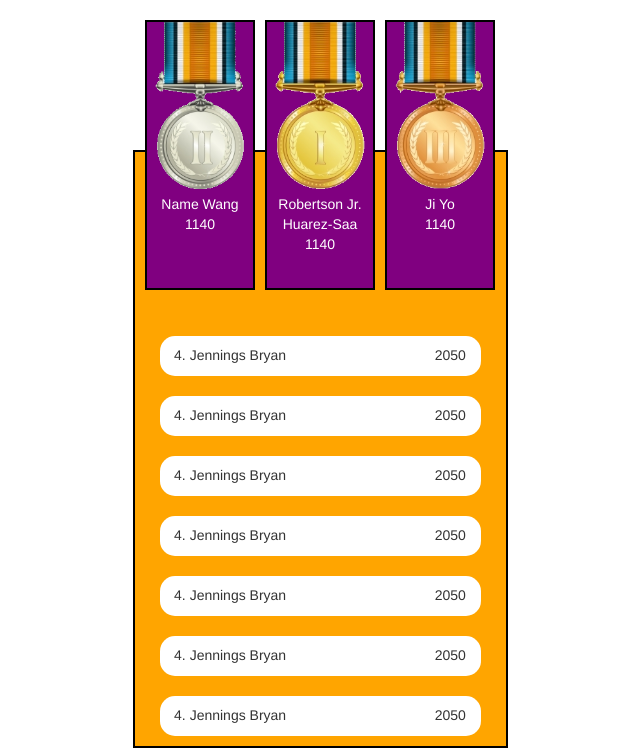
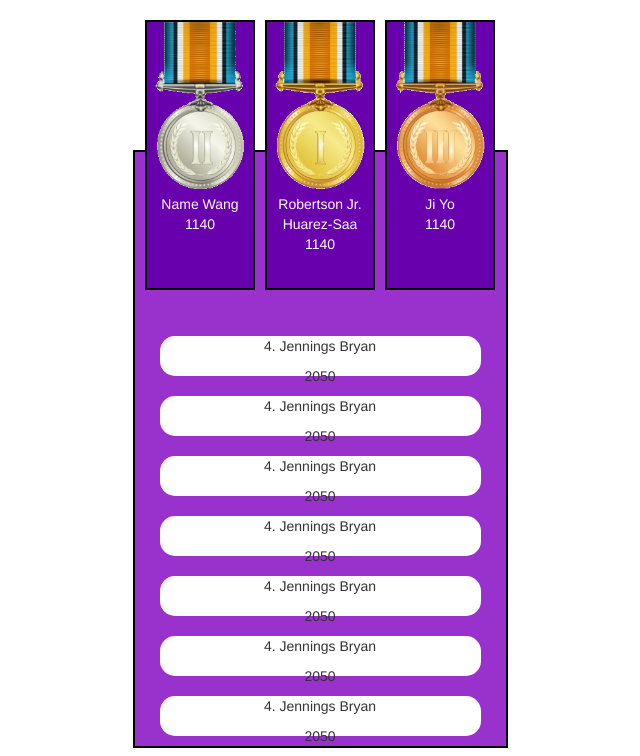
Before and after one commit to Ramon-W/sb-channelkeeper-analytics, a Flask app: page /statistics in a window 1280 px wide. Shown: the part 100-856 px from the top of the page, without its empty margins (320-960 px from the left). Run offline with Flask 2, Linux system fonts and the light colour scheme; some libraries are stand-ins or nearby versions.

Commit message:
Update style.css

```diff
--- a/static/style.css
+++ b/static/style.css
@@ -1,4 +1,4 @@
-.name {
+name {
   display: inline-block;
   text-align: left;
   width: 80%;
@@ -28,7 +28,7 @@
   text-align: center;
   z-index: -1;
   top: 250px;
-  background-color: orange;
+  background-color: darkorchid;
 }
 #top {
   margin: auto;
@@ -48,7 +48,7 @@
 }
 .plate {
   border: 2px solid black;
-  background-color: purple;
+  background-color: #6800ad;
   color: white;
   padding: 8px;
   padding-top: 0px;
```
